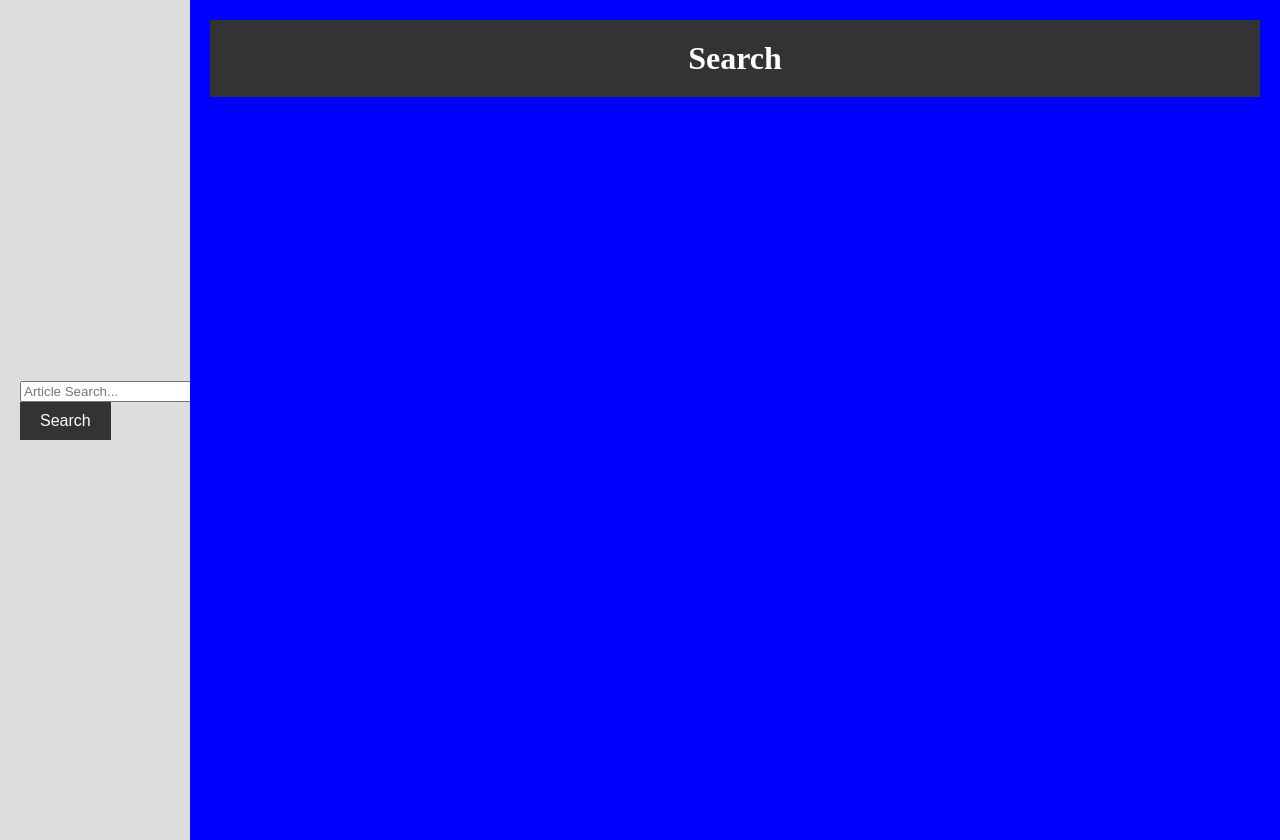
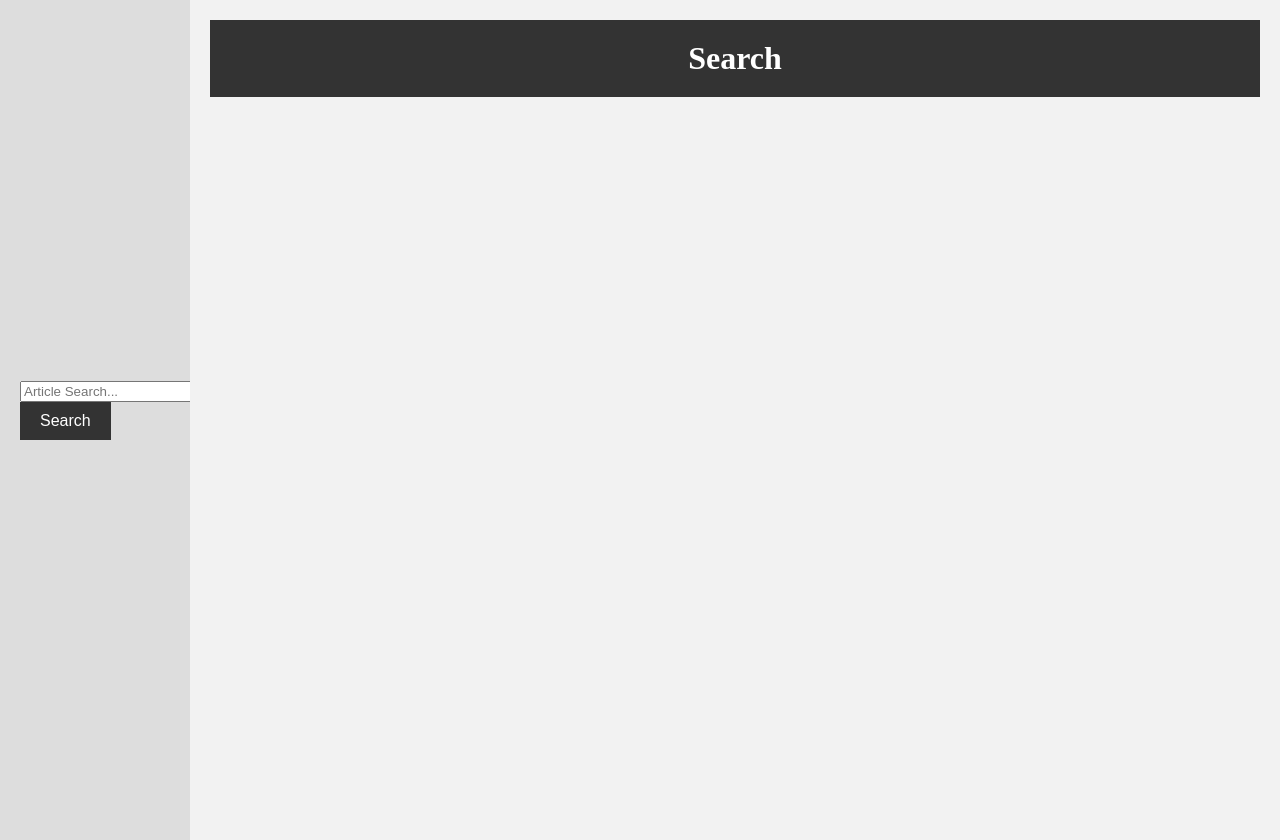
Before and after one commit to johnson999666/search, a Flask app: page / in a window 1280 px wide. Run offline with Flask 2, Linux system fonts and the light colour scheme.

Commit message:
Add files via upload

```diff
--- a/templates/index.html
+++ b/templates/index.html
@@ -26,7 +26,7 @@
 		.right-div {
 			flex: 1;
 			height: 100vh;
-			background-color: blue;
+			background-color: #f2f2f2;
 			padding: 20px;
 			overflow: auto;
 		}
```
